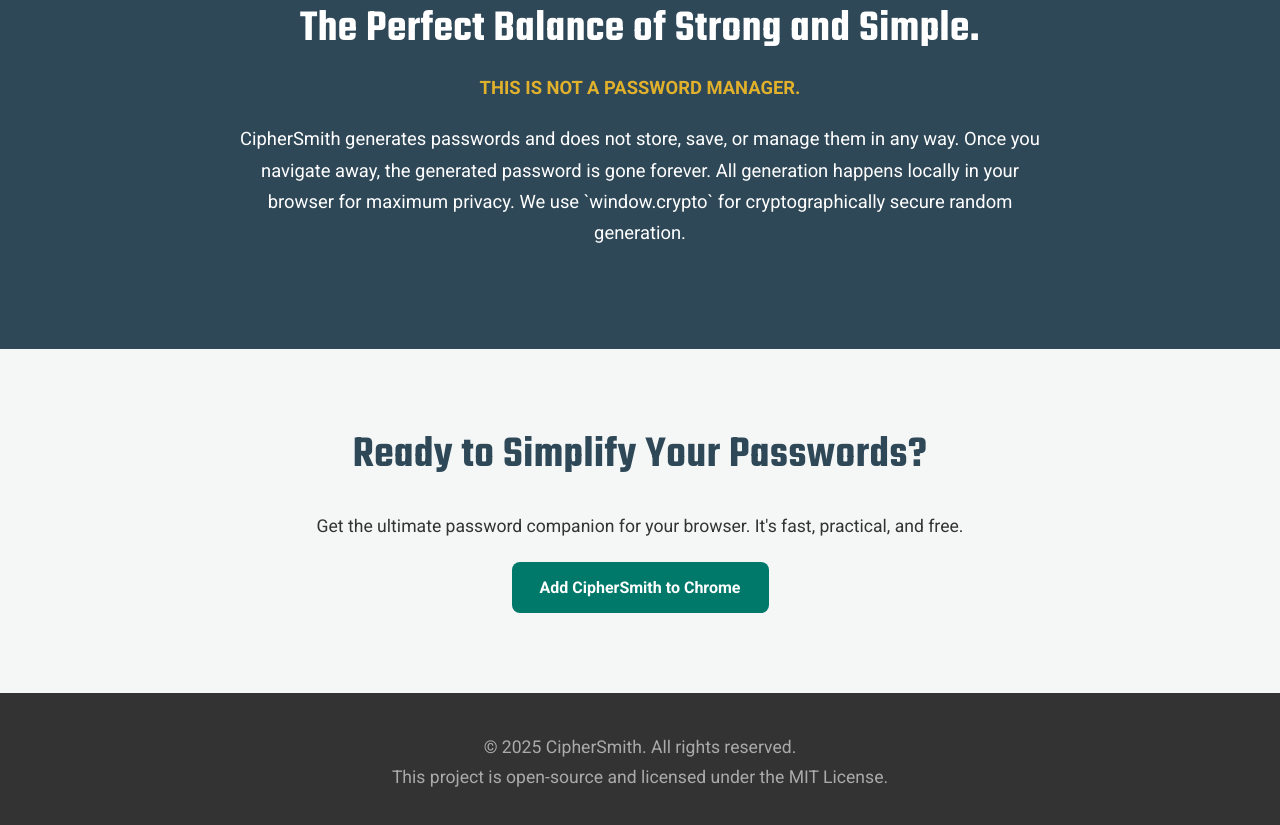
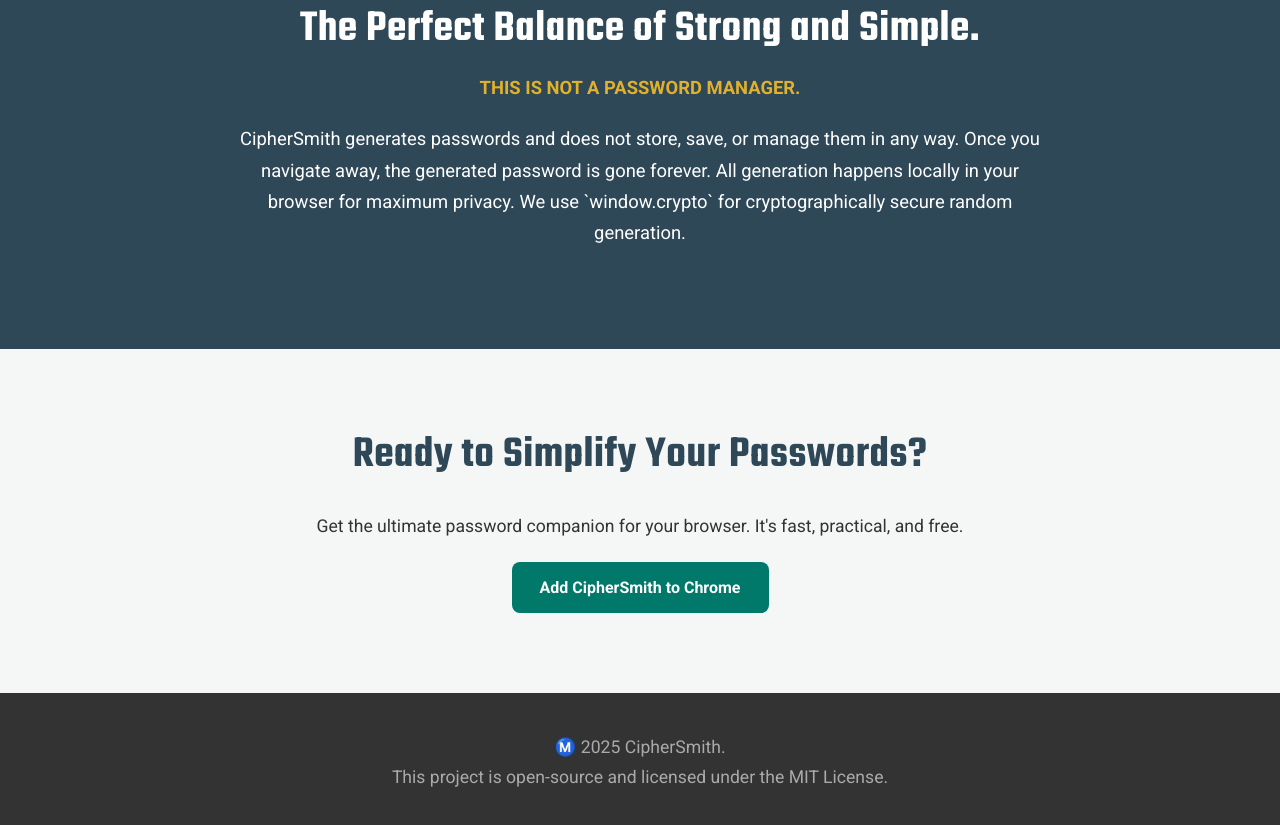
Before and after one commit to besttoolsforever/CipherSmith, a plain HTML site: page index.html in a window 1280 px wide. Shown: the part 5728-6553 px from the top of the page. Drawn offline with Linux system fonts and the light colour scheme; no server answers.

```diff
--- a/index.html
+++ b/index.html
@@ -654,7 +654,7 @@
 
     <footer class="main-footer">
         <div class="container">
-            <p>© <span id="copyright-year">2025</span> CipherSmith. All rights reserved.</p>
+            <p>Ⓜ️ <span id="copyright-year">2025</span> CipherSmith.</p>
             <p>This project is open-source and licensed under the MIT License.</p>
         </div>
     </footer>
```
